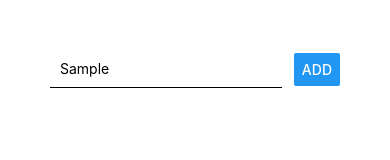
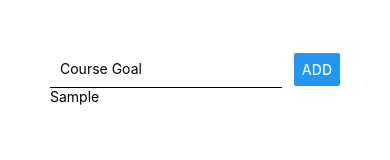
Before and after one commit to AriaMAN-ACT/react-native-basics, a React Native app: screen / in a window 390 px wide. Both pictures are taken after typing "Sample" into the empty fields and a click on the button "ADD". Shown: the top 160 px of the page. Built offline with nearby package versions, Linux system fonts and the light colour scheme.

Commit message:
input is working and goals list is ok

```diff
--- a/App.js
+++ b/App.js
@@ -1,13 +1,27 @@
-import React from 'react';
-import {View, TextInput, Button, StyleSheet} from 'react-native';
+import React, {useState} from 'react';
+import {View, TextInput, Button, StyleSheet, Text} from 'react-native';
 
 const App = () => {
+    const [goal, setGoal] = useState('');
+    const [goals, setGoals] = useState([]);
+
+    const goalOnChange = (value) => {
+        setGoal(value);
+    };
+
+    const addOnPress = () => {
+        setGoal('');
+        setGoals([...goals, goal]);
+    };
+
     return (
         <View style={styles.container}>
             <View style={styles.inputContainer}>
-                <TextInput placeholder="Course Goal"
-                           style={styles.input}/>
-                <Button title="Add"/>
+                <TextInput placeholder="Course Goal" style={styles.input} onChangeText={goalOnChange} value={goal}/>
+                <Button title="Add" onPress={addOnPress}/>
+            </View>
+            <View>
+                {goals.map(goal => <Text key={goal}>{goal}</Text>)}
             </View>
         </View>
     );
```
